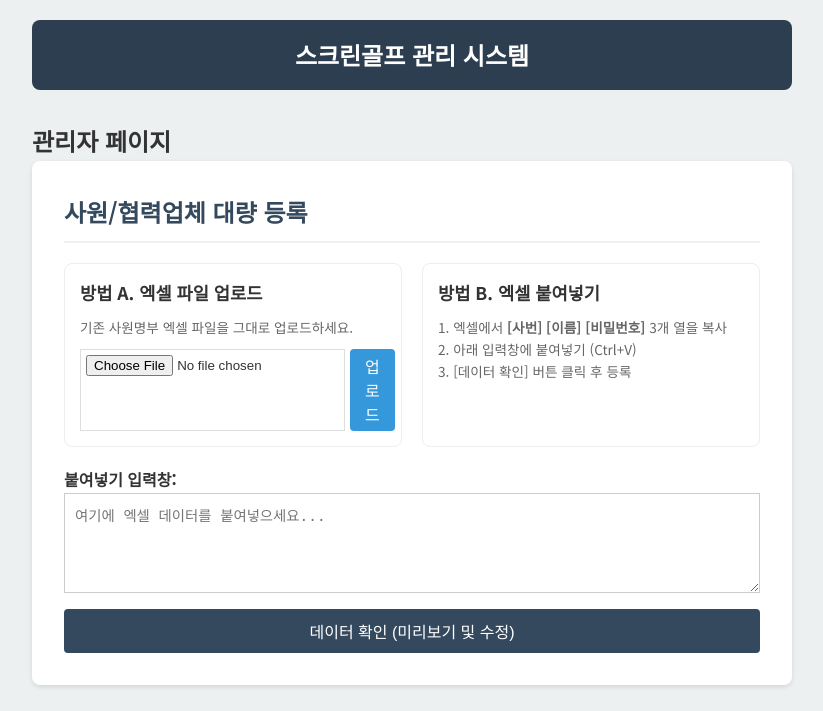
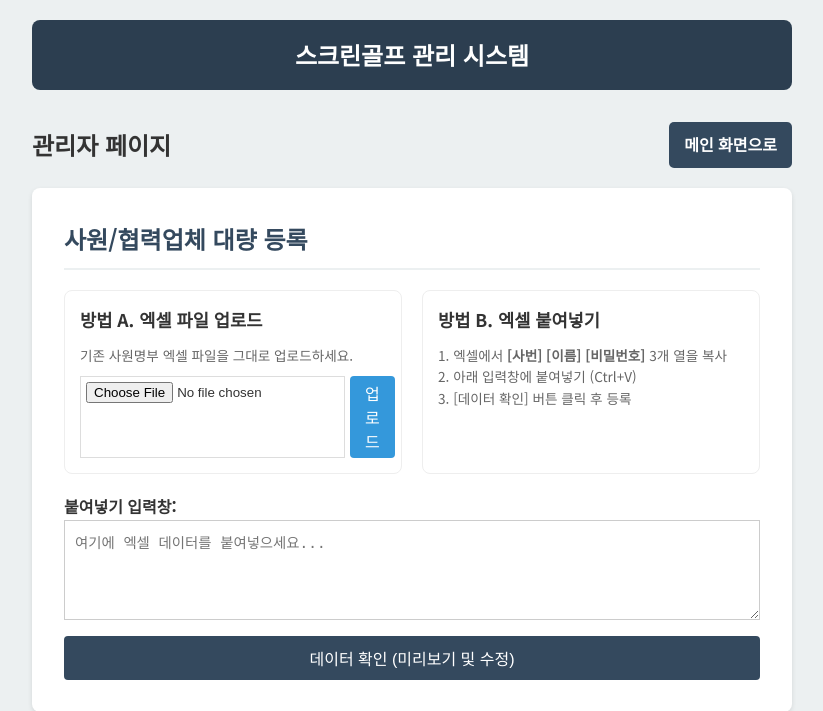
Before and after one commit to pdk3028-coder/screengolf-usage, a Flask app: page /admin in a window 1280 px wide. Shown: the top 711 px of the page, without its empty margins (228-1051 px from the left). Run offline with Flask 3, Linux system fonts and the light colour scheme; the visitor is signed in with stand-in values (Sample User, id 1); data that the repository does not hold is empty.

Commit message:
Add 'Return to Main' button in admin page

```diff
--- a/templates/admin.html
+++ b/templates/admin.html
@@ -1,7 +1,12 @@
 {% extends "base.html" %}
 
 {% block content %}
-<h2>관리자 페이지</h2>
+<div style="display: flex; justify-content: space-between; align-items: center; margin-bottom: 20px;">
+    <h2 style="margin: 0;">관리자 페이지</h2>
+    <a href="{{ url_for('index') }}"
+        style="background-color: #34495e; color: white; padding: 10px 15px; border-radius: 5px; text-decoration: none; font-weight: bold;">메인
+        화면으로</a>
+</div>
 
 <div class="card">
     <h2 style="margin-bottom: 20px;">사원/협력업체 대량 등록</h2>
```
